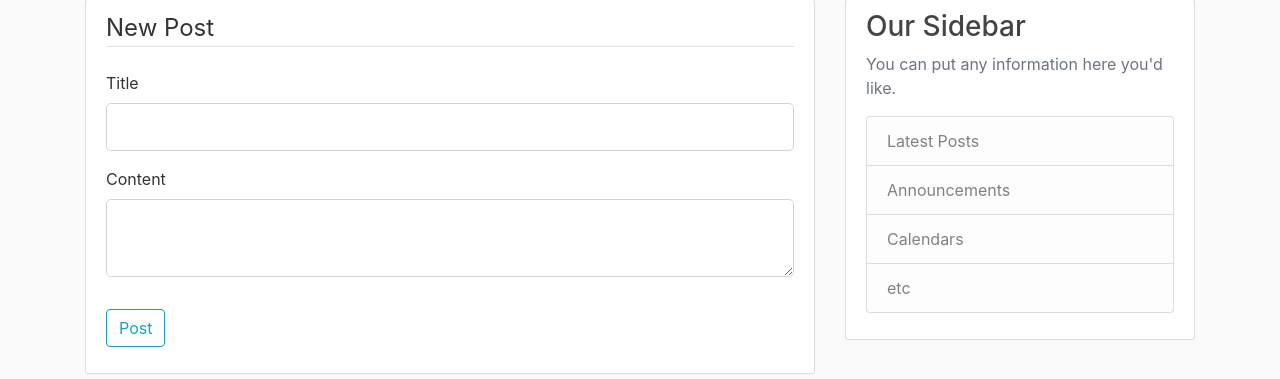
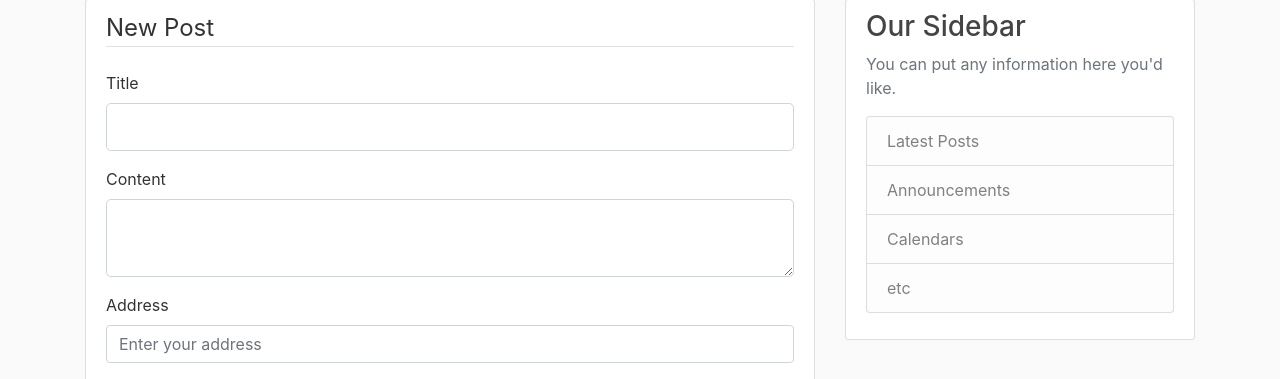
Before and after one commit to dshine/Flask_Blog_Mongo, a Flask app: page /post/new in a window 1280 px wide. Shown: the part 81-460 px from the top of the page. Run offline with Flask 2, Linux system fonts and the light colour scheme; the visitor is signed in with stand-in values (Sample User, id 1); some libraries are stand-ins or nearby versions.

Commit message:
Google Maps added

```diff
--- a/flaskblog/models.py
+++ b/flaskblog/models.py
@@ -7,8 +7,10 @@ from flask_login import UserMixin
 
 @login_manager.user_loader
 def load_user(user_id):
-    return User.objects.get(id=user_id)
-
+    try:
+        return User.objects.get(id=user_id)
+    except:
+        return None
 
 class User(db.Document, UserMixin):
     #id = db.Column(db.Integer, primary_key=True)
@@ -20,7 +22,7 @@ class User(db.Document, UserMixin):
 
     def get_reset_token(self, expires_sec=1800):
         s = Serializer(current_app.config['SECRET_KEY'], expires_sec)
-        return s.dumps({'user_id': self.id}).decode('utf-8')
+        return s.dumps({'user_id': str(self.id)}).decode('utf-8')
 
     @staticmethod
     def verify_reset_token(token):
@@ -41,6 +43,8 @@ class Post(db.Document):
     date_posted = db.DateField(nullable=False, default=datetime.utcnow)
     content = db.StringField(nullable=False)
     user_id = db.ReferenceField('User')
+    address = db.StringField(max_length=150, nullable=False)
+    loc = db.PointField()
 
     def __repr__(self):
         return f"Post('{self.title}', '{self.date_posted}')"
--- a/flaskblog/posts/forms.py
+++ b/flaskblog/posts/forms.py
@@ -1,3 +1,4 @@
+from wtforms.fields.simple import HiddenField
 from flask_wtf import FlaskForm
 from wtforms import StringField, SubmitField, TextAreaField
 from wtforms.validators import DataRequired
@@ -6,4 +7,7 @@ from wtforms.validators import DataRequired
 class PostForm(FlaskForm):
     title = StringField('Title', validators=[DataRequired()])
     content = TextAreaField('Content', validators=[DataRequired()])
+    lng = HiddenField("lng")
+    lat = HiddenField("lat")
+    address = HiddenField('Address', validators=[DataRequired()])
     submit = SubmitField('Post')
--- a/flaskblog/posts/routes.py
+++ b/flaskblog/posts/routes.py
@@ -1,5 +1,5 @@
 from flask import (render_template, url_for, flash,
-                   redirect, request, abort, Blueprint)
+                   redirect, request, abort, Blueprint, current_app)
 from flask_login import current_user, login_required
 from flaskblog import db
 from flaskblog.models import Post
@@ -13,12 +13,19 @@ posts = Blueprint('posts', __name__)
 def new_post():
     form = PostForm()
     if form.validate_on_submit():
-        post = Post(title=form.title.data, content=form.content.data, user_id=current_user)
+        post = Post(
+            title=form.title.data,
+            content=form.content.data,
+            user_id=current_user
+        )
+        post.address=form.address.data
+        post.loc['coordinates'][0]=form.lng.data
+        post.loc['coordinates'][1]=form.lat.data
         post.save()
         flash('Your post has been created!', 'success')
         return redirect(url_for('main.home'))
     return render_template('create_post.html', title='New Post',
-                           form=form, legend='New Post')
+                           form=form, legend='New Post',map_key=current_app.config["GOOGLE_MAPS_API_KEY"])
 
 
 @posts.route("/post/<post_id>")
@@ -37,21 +44,27 @@ def update_post(post_id):
     if form.validate_on_submit():
         post.title = form.title.data
         post.content = form.content.data
+        post.address = form.address.data
+        post.loc['coordinates'][0] = form.lng.data
+        post.loc['coordinates'][1] = form.lat.data
         post.save()
         flash('Your post has been updated!', 'success')
         return redirect(url_for('posts.post', post_id=post.id))
     elif request.method == 'GET':
         form.title.data = post.title
         form.content.data = post.content
+        form.address = post.address
+        form.lng = post.loc['coordinates'][0]
+        form.lat = post.loc['coordiantes'][1]
     return render_template('create_post.html', title='Update Post',
-                           form=form, legend='Update Post')
+                           form=form, legend='Update Post',map_key=current_app.config["GOOGLE_MAPS_API_KEY"])
 
 
 @posts.route("/post/<post_id>/delete", methods=['POST'])
 @login_required
 def delete_post(post_id):
-    post = Post.query.get_or_404(post_id)
-    if post.author != current_user:
+    post = Post.objects.get_or_404(id=post_id)
+    if post.user_id.id != current_user.id:
         abort(403)
     post.delete()
     #db.session.delete(post)
--- /dev/null
+++ b/flaskblog/static/js/map-address.js
@@ -0,0 +1,81 @@
+console.log("it works ");
+
+let autocomplete;
+
+function initAutocomplete() {
+  console.log("autocomplete");
+  // Create the autocomplete object, restricting the search to geographical
+  // location types.
+  autocomplete = new google.maps.places.Autocomplete(
+    (document.getElementById("autocomplete")),
+    { types: ["geocode"] }
+  );
+
+  // When the user selects an address from the dropdown, populate the address
+  // fields in the form.
+  autocomplete.addListener("place_changed", onPlaceChanged);
+  let mylat = parseFloat(document.getElementById("lat").value)
+  let mylng = parseFloat(document.getElementById("lng").value)
+  map = new google.maps.Map(document.getElementById("map"), {
+    center: { lat: 52.52, lng: 13.405 },
+    zoom: 12,
+    streetViewControl: false,
+    mapTypeControl: false,
+    scaleControl: false,
+    rotateControl: false,
+    fullscreenControl: false,
+  });
+  map.setCenter({lat:mylat, lng:mylng});
+  var marker = new google.maps.Marker({
+    map:map,
+    position: {lat:mylat, lng:mylng}
+  });
+}
+
+function onPlaceChanged() {
+  let place = autocomplete.getPlace();
+  console.log(place);
+  console.log(place.formatted_address);
+  console.log(place.geometry.location.lat());
+  console.log(place.geometry.location.lng());
+
+  if (!place.geometry) {
+    //User did not select a predicition; reset the input field
+    document.getElementById("autocomplete").placeholder = "Enter your address";
+  } else {
+    //Display detials about the valid place
+    document.getElementById("lat").value = place.geometry.location.lat();
+    document.getElementById("lng").value = place.geometry.location.lng();
+    document.getElementById("address").value = place.formatted_address;
+
+    var marker = new google.maps.Marker({
+      map:map,
+      position: place.geometry.location
+    });
+    if (place.geometry.viewport) {
+      map.fitBounds(place.geometry.viewport);
+    } else {
+      map.setCenter(place.geometry.location);
+      map.setZoom(17);
+    }
+  }
+}
+// Bias the autocomplete object to the user's geographical location,
+// as supplied by the browser's 'navigator.geolocation' object.
+function geolocate() {
+  if (navigator.geolocation) {
+    navigator.geolocation.getCurrentPosition(function (position) {
+      var geolocation = {
+        lat: position.coords.latitude,
+        lng: position.coords.longitude,
+      };
+      var circle = new google.maps.Circle({
+        center: geolocation,
+        radius: position.coords.accuracy,
+      });
+      autocomplete.setBounds(circle.getBounds());
+    });
+  }
+}
+
+//google.maps.event.addDomListener(window, "load", initAutocomplete);
--- a/flaskblog/static/main.css
+++ b/flaskblog/static/main.css
@@ -78,3 +78,9 @@ a.article-title:hover {
 .account-heading {
   font-size: 2.5rem;
 }
+
+#map {
+  height: 75vmin;
+  width: 75%;
+  margin: 0 auto;
+}
--- a/flaskblog/templates/create_post.html
+++ b/flaskblog/templates/create_post.html
@@ -1,5 +1,7 @@
 {% extends "layout.html" %}
 {% block content %}
+<script src="{{ url_for('static', filename='js/map-address.js') }}"></script>
+
 <div class="content-section">
     <form method="POST" action="">
         {{ form.hidden_tag() }}
@@ -31,10 +33,45 @@
                     {{ form.content(class="form-control form-control-lg") }}
                 {% endif %}
             </div>
+            <div class="form-group address">
+                {{ form.address.label(class="form-control-label") }} {% if
+                form.address.errors %}
+                <div id="addressField">
+                  <input
+                    id="autocomplete"
+                    placeholder="Enter your address"
+                    type="text"
+                    class="form-control"
+                  />
+                </div>
+                <!-- <p id="details"></p> -->
+                <div class="invalid-feedback">
+                  {% for error in form.address.errors %}
+                  <span>{{ error }}</span>
+                  {% endfor %}
+                </div>
+                {% else %}
+                <div id="addressField">
+                  <input
+                    id="autocomplete"
+                    placeholder="Enter your address"
+                    type="text"
+                    class="form-control"
+                  />
+                </div>
+                <p id="details"></p>
+                <p id="map"></p>
+
+                {% endif %}
+              </div>
         </fieldset>
         <div class="form-group">
             {{ form.submit(class="btn btn-outline-info") }}
         </div>
     </form>
 </div>
+<script
+  async
+  src="https://maps.googleapis.com/maps/api/js?key={{map_key}}&libraries=places&callback=initAutocomplete"
+></script>
 {% endblock content %}
```
Also changed, not shown: flaskblog/config.py (+4 -3 lines), flaskblog/templates/post.html (+12 -1 lines).
